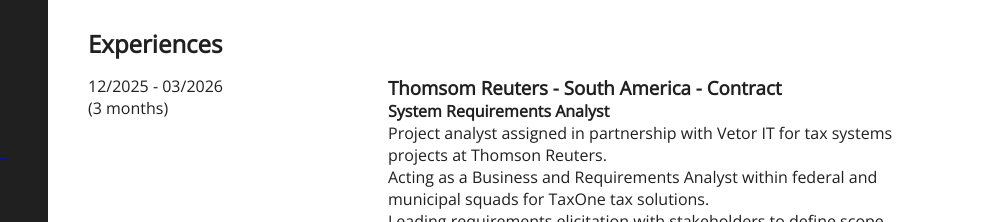
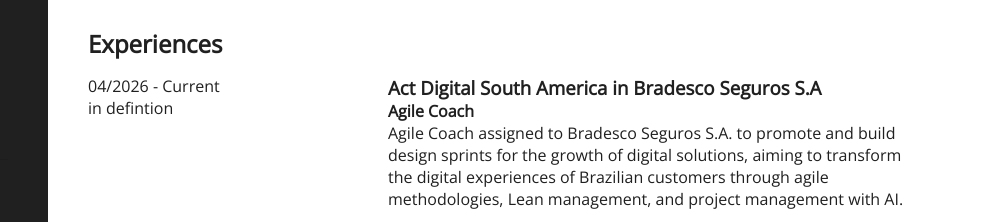
Before and after one commit to klemeragm/my-cv, a plain HTML site: page index.html in a window 1280 px wide. Shown: the part 395-617 px from the top of the page, 277-1280 px from the left. Drawn offline with nearby package versions, Linux system fonts and the light colour scheme.

Commit message:
Update experiences

```diff
--- a/index.html
+++ b/index.html
@@ -98,6 +98,21 @@
             </section>
             <section>
                 <h2>Experiences</h2>
+                <div class='experience'>
+                    <div>
+                        <div class="experience-date">
+                            <p>04/2026 - Current</p>
+                            <p>in defintion</p>
+                        </div>
+                    </div>
+                    <div>
+                        <h3>Act Digital South America in Bradesco Seguros S.A</h3>
+                        <h4>Agile Coach</h4>
+                        <p>
+                       Agile Coach assigned to Bradesco Seguros S.A. to promote and build design sprints for the growth of digital solutions,
+                       aiming to transform the digital experiences of Brazilian customers through agile methodologies, Lean management, and project management with AI.                      </p>
+                    </div>
+                </div>
                 <div class='experience'>
                     <div>
                         <div class="experience-date">
@@ -268,7 +283,7 @@
                     </div>
             </section>
             <div class="last-date">
-                <p>Last Update: Dec/2025</p> <!-- Data americana-->
+                <p>Last Update: April/2026</p> <!-- Data americana-->
             </div>
         </div>
     </div> <!--end container-->
```
